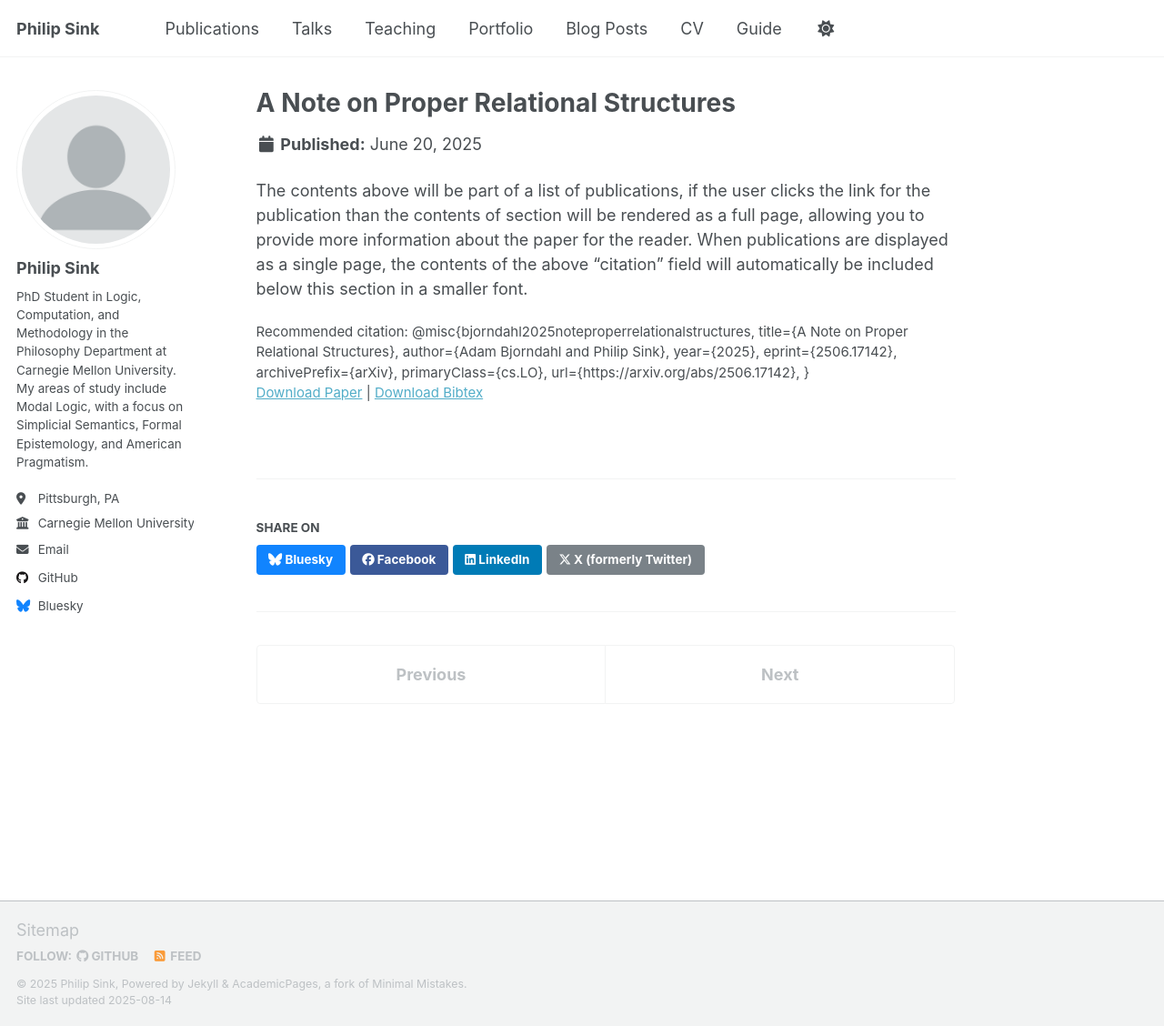
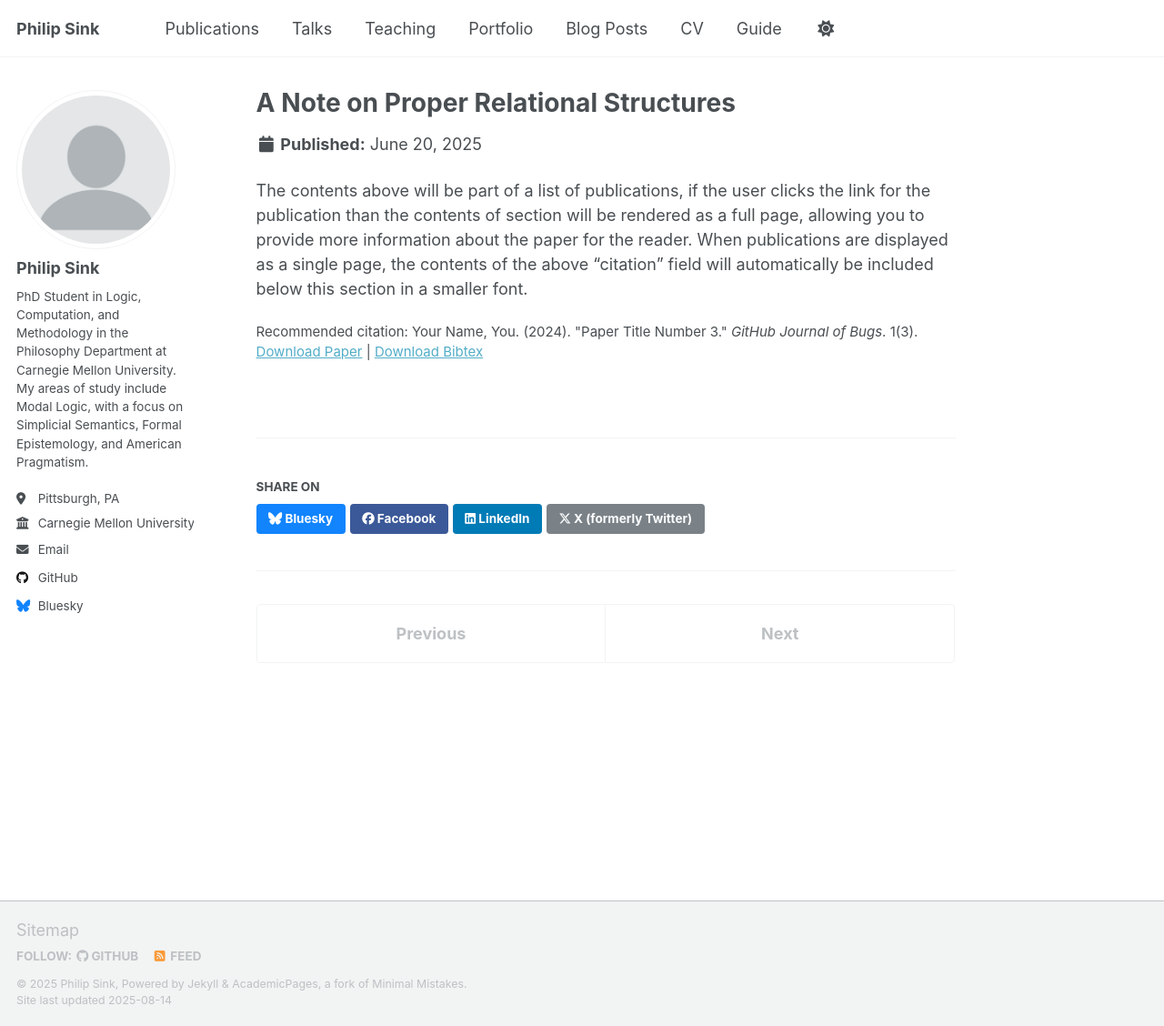
Before and after one commit to Philip-Sink/Philip-Sink.github.io, a Jekyll site: the page built from _publications/2009-10-01-paper-title-number-1.md, in a window 1280 px wide and 1128 px high. Shown: the whole window at 91% size. Built offline with Jekyll 4.4.1, drawn with Linux system fonts in a browser that asks for light colours; a script that is not in the unit is left out.

Commit message:
Update 2009-10-01-paper-title-number-1.md

```diff
--- a/_publications/2009-10-01-paper-title-number-1.md
+++ b/_publications/2009-10-01-paper-title-number-1.md
@@ -8,14 +8,6 @@ date: 2025-06-20
 slidesurl:
 paperurl: 'https://arxiv.org/abs/2506.17142'
 bibtexurl: 'https://arxiv.org/abs/2506.17142'
-citation: '@misc{bjorndahl2025noteproperrelationalstructures,
-      title={A Note on Proper Relational Structures},
-      author={Adam Bjorndahl and Philip Sink},
-      year={2025},
-      eprint={2506.17142},
-      archivePrefix={arXiv},
-      primaryClass={cs.LO},
-      url={https://arxiv.org/abs/2506.17142},
-}'
+citation: 'Your Name, You. (2024). &quot;Paper Title Number 3.&quot; <i>GitHub Journal of Bugs</i>. 1(3).'
 ---
 The contents above will be part of a list of publications, if the user clicks the link for the publication than the contents of section will be rendered as a full page, allowing you to provide more information about the paper for the reader. When publications are displayed as a single page, the contents of the above "citation" field will automatically be included below this section in a smaller font.
```
